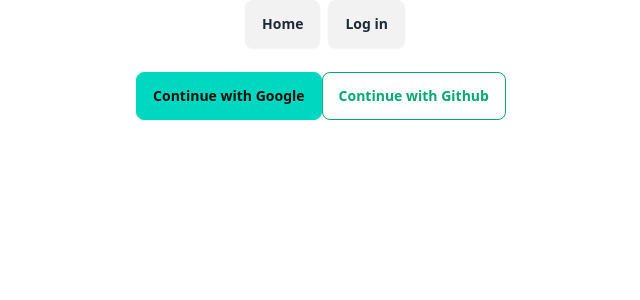
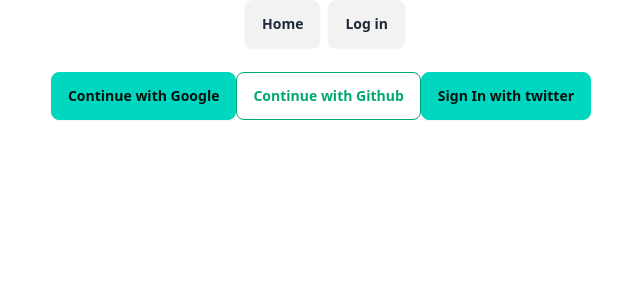
Before and after one commit to ALNoman78/firebase-auth, a React app: page /login in a window 1280 px wide. Shown: the top 300 px of the page, without its empty margins (319-959 px from the left). Built offline with nearby package versions, Linux system fonts and the light colour scheme; the HTML template or start-up script is replaced by a standard one.

Commit message:
twitter authentication not working

```diff
--- a/src/components/Login/Login.jsx
+++ b/src/components/Login/Login.jsx
@@ -1,15 +1,17 @@
-import { GithubAuthProvider, GoogleAuthProvider, signInWithPopup, signOut } from "firebase/auth"
+import { GithubAuthProvider, GoogleAuthProvider, signInWithPopup, signOut, TwitterAuthProvider } from "firebase/auth"
 import auth from "../../firebase.init"
-import { useDebugValue, useState } from "react"
+import { useState } from "react"
 
 
 const Login = () => {
-    const [user , setUser] = useState(null)
+    const [user, setUser] = useState(null)
 
     const googleProvider = new GoogleAuthProvider()
     const githubProvider = new GithubAuthProvider()
+    const twitterProvider = new TwitterAuthProvider()
+
     const handleGoogleSignIn = () => {
-        signInWithPopup(auth , googleProvider)
+        signInWithPopup(auth, googleProvider)
             .then((request) => {
                 console.log(request);
                 setUser(request.user)
@@ -28,12 +30,20 @@
             })
     }
     const handleGithubSignIn = () => {
-        signInWithPopup(auth , githubProvider)
+        signInWithPopup(auth, githubProvider)
             .then((result => {
                 // const credential = GithubAuthProvider.credentialFromResult(result)
                 console.log(result.user)
                 setUser(result.user)
             }))
+            .catch(error => console.log(error))
+    }
+
+    const handleTwitterSignIn = () => {
+        signInWithPopup(auth, twitterProvider)
+            .then((result) => {
+                setUser(result.user)
+            })
             .catch(error => console.log(error))
     }
     return (
@@ -46,13 +56,14 @@
                     <div>
                         <button onClick={handleGoogleSignIn} className="btn btn-accent">Continue with Google</button>
                         <button onClick={handleGithubSignIn} className="btn btn-outline btn-success">Continue with Github</button>
+                        <button onClick={handleTwitterSignIn} className="btn btn-accent">Sign In with twitter</button>
                     </div>
             }
             {
                 user && <div>
                     <img className="rounded-full w-14 h-14" src={user.photoURL} alt="" />
                     <h4>{user.displayName}</h4>
-                    <p>Email address : {user.email}</p>
+                    <p>{user?.email}</p>
                 </div>
             }
         </div>
```
Also changed, not shown: 1 other file (tests, documents, lock files or other folders). Lines whose indentation alone changed are shown as unchanged.
